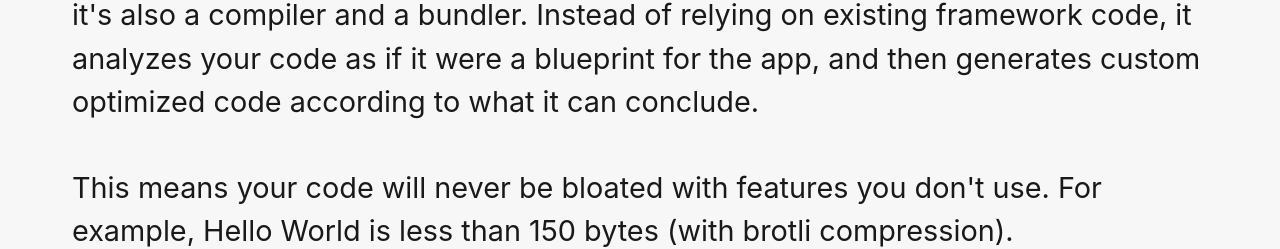
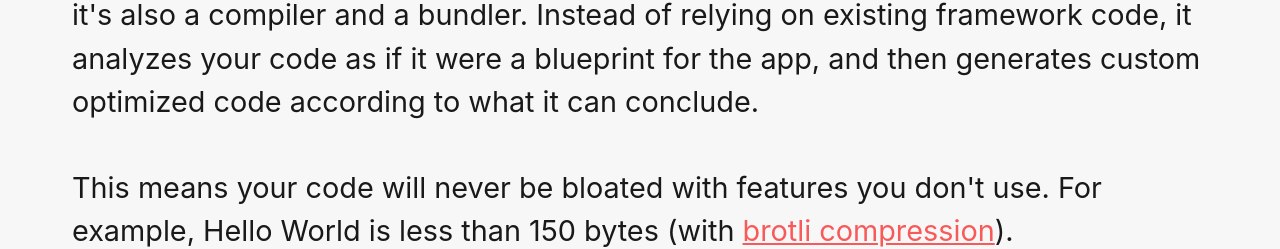
Before and after one commit to wane/site, a website: page src/index.html in a window 1280 px wide. Shown: the part 553-802 px from the top of the page. Drawn offline with Linux system fonts and the light colour scheme.

Commit message:
fix(index): add a link to brotli compression

```diff
--- a/src/index.html
+++ b/src/index.html
@@ -26,8 +26,8 @@
         custom optimized code according to what it can conclude.
     </p>
     <p>
-        This means your code will never be bloated with features you don't use. For example, Hello World is less than 150 bytes (with brotli
-        compression).
+        This means your code will never be bloated with features you don't use. For example, Hello World is less than 150 bytes (with <a href="https://github.com/google/brotli" target="_blank">brotli
+        compression</a>).
     </p>
     <p>
         The website, docs and Wane itself are still in an early alpha preview stage, so do not expect much yet.
```
